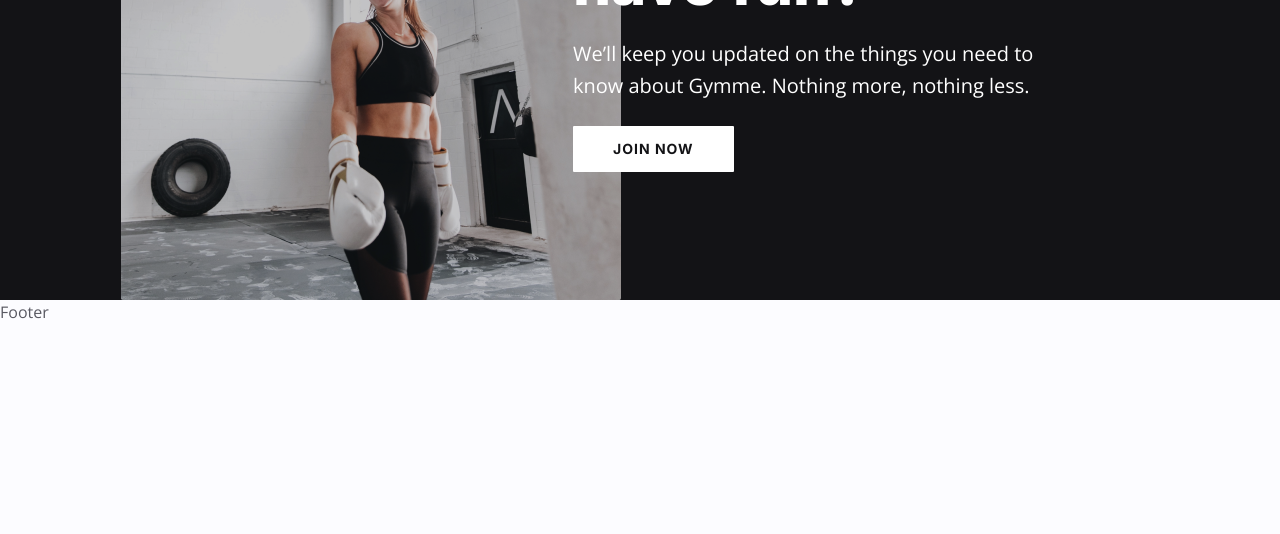
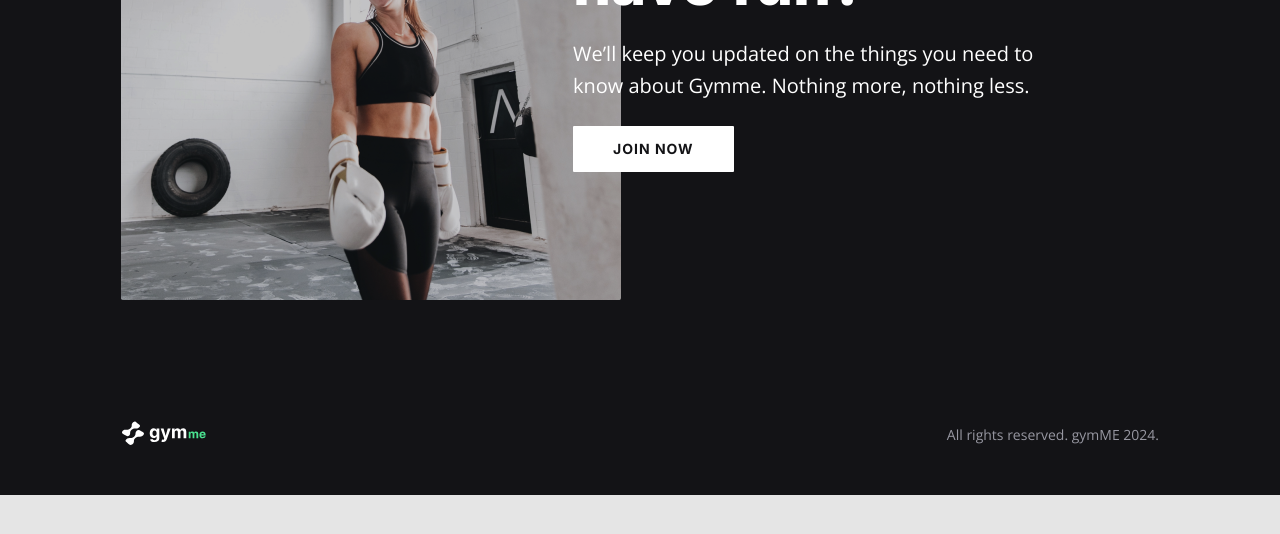
Before and after one commit to HubertSleszynski/gymME, a React (Vite) app: page / in a window 1280 px wide. Shown: the part 5428-5962 px from the top of the page. After the commit the page ends 5923 px from the top, so only its background shows below. Built offline with nearby package versions, Linux system fonts and the light colour scheme.

Commit message:
added footer

```diff
--- a/index.html
+++ b/index.html
@@ -10,6 +10,11 @@
       rel="stylesheet"
     />
     <title>HRS | gymME</title>
+    <link
+      rel="shortcut icon"
+      href="/src/assets/img/logo.JPG"
+      type="image/x-icon"
+    />
   </head>
   <body>
     <div id="root"></div>
--- a/src/App.jsx
+++ b/src/App.jsx
@@ -28,7 +28,6 @@ function App() {
       <Faq />
       <Join />
       <Footer />
-      <div className="h-[4000px]"></div>
     </div>
   );
 }
--- a/src/components/Footer.jsx
+++ b/src/components/Footer.jsx
@@ -1,7 +1,23 @@
 import React from "react";
 
+import { footer } from "../data";
+
 const Footer = () => {
-  return <div>Footer</div>;
+  const { logo, copyrightText } = footer;
+  return (
+    <footer className="bg-neutral-500 h-[125px] md:h-[195px] px-[20px]">
+      <div
+        className="container mx-auto h-full flex justify-between items-center md:items-end md:pb-[50px]"
+        data-aos="fade-up"
+        data-aos-delay="200"
+      >
+        <a href="#">
+          <img src={logo} alt="" />
+        </a>
+        <p className="text-neutral-300 text-sm">{copyrightText}</p>
+      </div>
+    </footer>
+  );
 };
 
 export default Footer;
--- a/src/components/Join.jsx
+++ b/src/components/Join.jsx
@@ -18,7 +18,7 @@ const Join = () => {
           </div>
           <div
             className="max-w-[350px] lg:max-w-[492px] ml-[30px]"
-            data-aos="fade-right"
+            data-aos="fade-left"
             data-aos-delay="200"
             data-aos-offset="100"
           >
--- a/src/data.js
+++ b/src/data.js
@@ -206,5 +206,5 @@ export const join = {
 
 export const footer = {
   logo: Logo,
-  copyrightText: "All rights reserved. Gymme 2022.",
+  copyrightText: "All rights reserved. gymME 2024.",
 };
```
Also changed, not shown: src/assets/img/logo.jpg (added).
